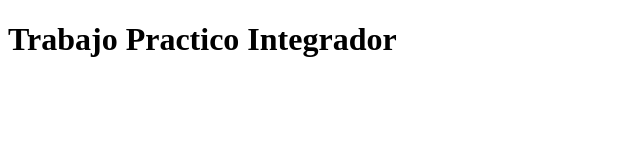
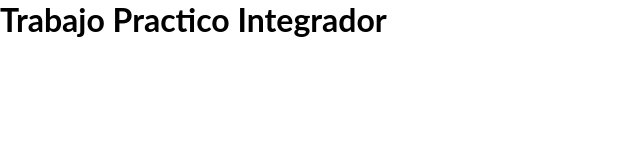
Before and after one commit to ivanretamozodev/trabajo-practico-integrador, a plain HTML site: page src/index.html in a window 1280 px wide. Shown: the whole page, without its empty margins (0-640 px from the left). Drawn offline with Linux system fonts and the light colour scheme.

Commit message:
añadiendo fuentes

```diff
--- a/src/css/styles.css
+++ b/src/css/styles.css
@@ -7,6 +7,13 @@
 }
 
 /*
+* importacion de fuentes
+*/
+
+@import url('https://fonts.googleapis.com/css2?family=Lato:wght@300;400;700;900&display=swap');
+
+
+/*
 *Reseteo Basico de paddings y margins
 */
 *{
@@ -14,3 +21,7 @@
     margin: 0;
     box-sizing: border-box;
 }
+
+body{
+    font-family: 'Lato', sans-serif;
+}
--- a/src/index.html
+++ b/src/index.html
@@ -5,6 +5,7 @@
     <meta http-equiv="X-UA-Compatible" content="IE=edge" />
     <meta name="viewport" content="width=device-width, initial-scale=1.0" />
     <title>TP Argentina Programa</title>
+    <link rel="stylesheet" href="./css/styles.css" />
   </head>
   <body>
     <h1>Trabajo Practico Integrador</h1>
```
